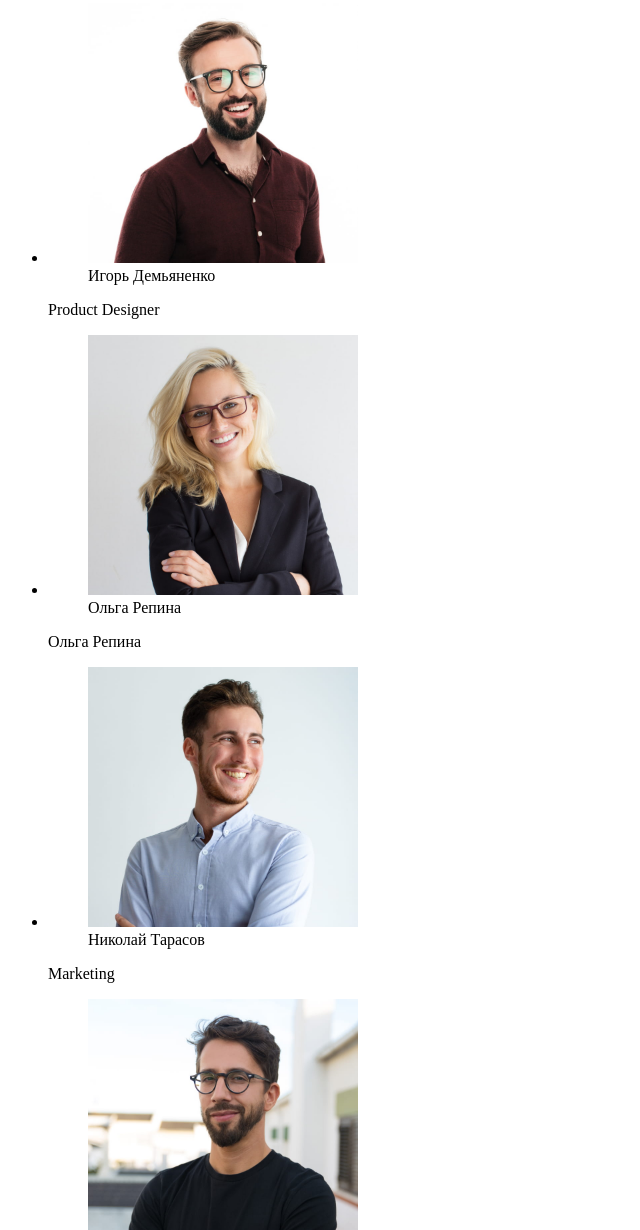
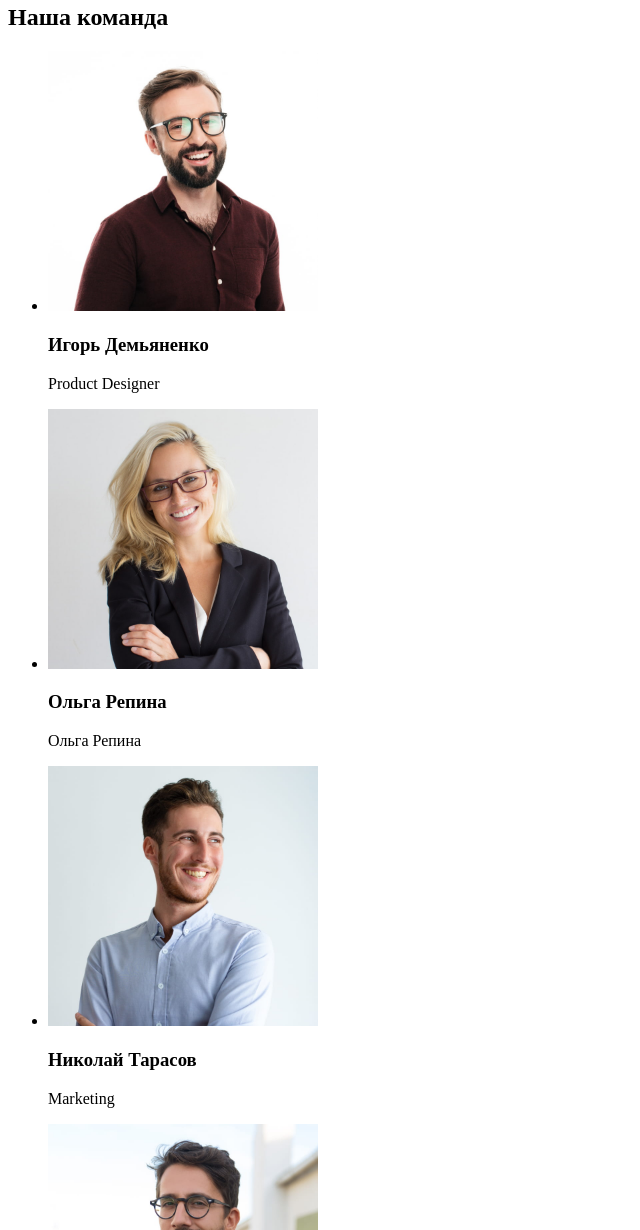
Before and after one commit to Nina-Antoniuk/goit-markup-hw-01, a plain HTML site: page index.html in a window 1280 px wide. Shown: the part 1570-2800 px from the top of the page, without its empty margins (0-640 px from the left). Drawn offline with Linux system fonts and the light colour scheme.

Commit message:
made corrections to the markup

```diff
--- a/index.html
+++ b/index.html
@@ -1,11 +1,13 @@
 <!DOCTYPE html>
 <html lang="en">
+
 <head>
   <meta charset="UTF-8">
   <meta http-equiv="X-UA-Compatible" content="IE=edge">
   <meta name="viewport" content="width=device-width, initial-scale=1.0">
   <title>Document</title>
 </head>
+
 <body>
   <header>
     <nav>
@@ -28,6 +30,7 @@
       <button type="button">Заказать услугу</button>
     </section>
     <section>
+      <h2>Наши принципы</h2>
       <ul>
         <li>
           <h3>Внимание к деталям</h3>
@@ -59,31 +62,23 @@
       <h2>Наша команда</h2>
       <ul>
         <li>
-                    <figure>
           <img src="./images/Igor-Demyanenko-photo.jpg" alt="Igor Demyanenko photo" width="270">
-                        <figcaption>Игорь Демьяненко</figcaption>
-                    </figure>
+          <h3>Игорь Демьяненко</h3>
           <p>Product Designer</p>
         </li>
         <li>
-                    <figure>
           <img src="./images/Olga-Repina-photo.jpg" alt="Olga Repina photo" width="270">
-                        <figcaption>Ольга Репина</figcaption>
-                    </figure>
+          <h3>Ольга Репина</h3>
           <p>Ольга Репина</p>
         </li>
         <li>
-                    <figure>
           <img src="./images/Nicolai-Tarasov-photo.jpg" alt="Nicolai Tarasov photo" width="270">
-                        <figcaption>Николай Тарасов</figcaption>
-                    </figure>
+          <h3>Николай Тарасов</h3>
           <p>Marketing</p>
         </li>
         <li>
-                    <figure>
           <img src="./images/Mikhail-Yermakov-photo.jpg" alt="Mikhail Yermakov photo" width="270">
-                        <figcaption>Михаил Ермаков</figcaption>
-                    </figure>
+          <h3>Михаил Ермаков</h3>
           <p>UI Designer</p>
         </li>
       </ul>
@@ -98,4 +93,5 @@
     </ul>
   </footer>
 </body>
+
 </html>
```
Lines whose indentation alone changed are shown as unchanged.
